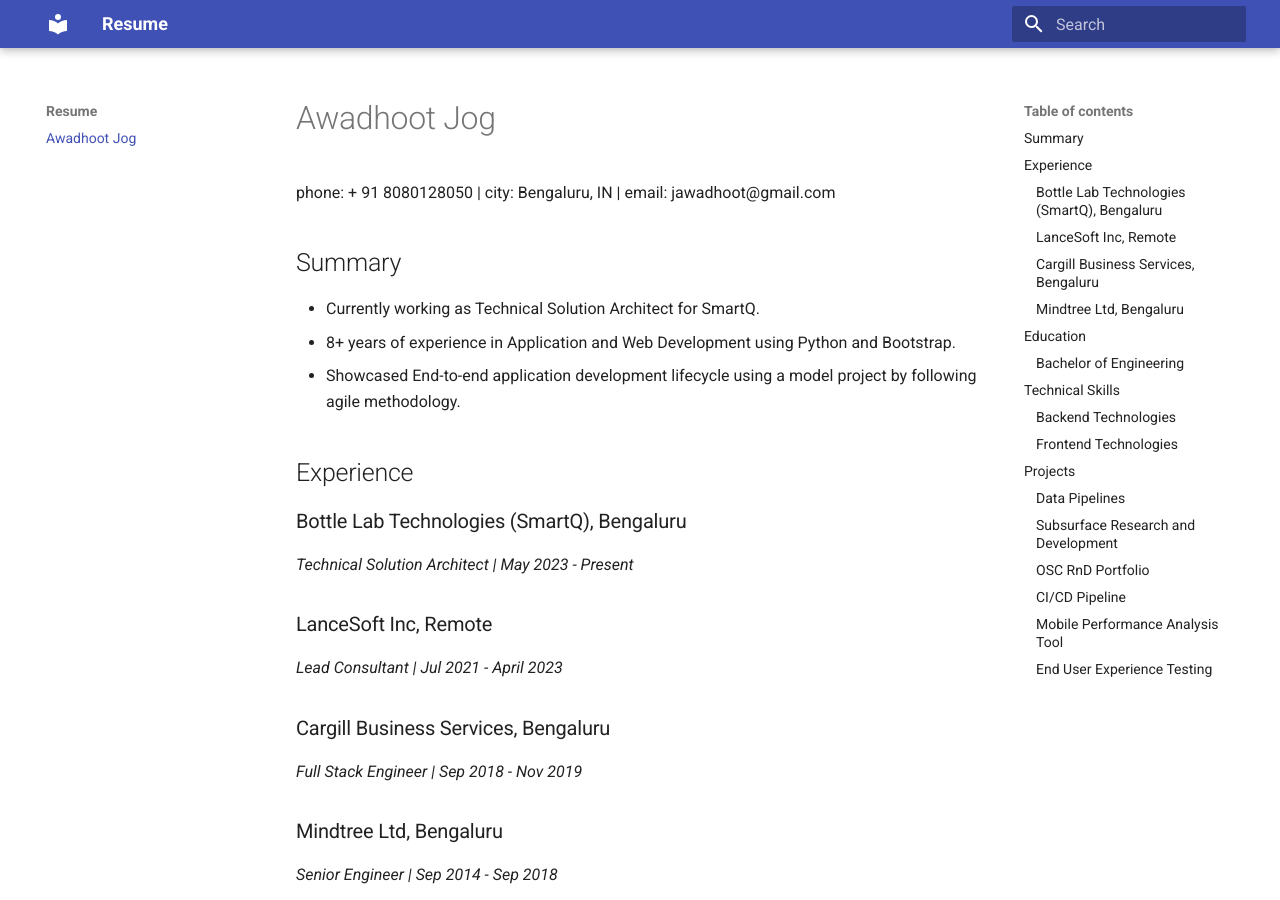
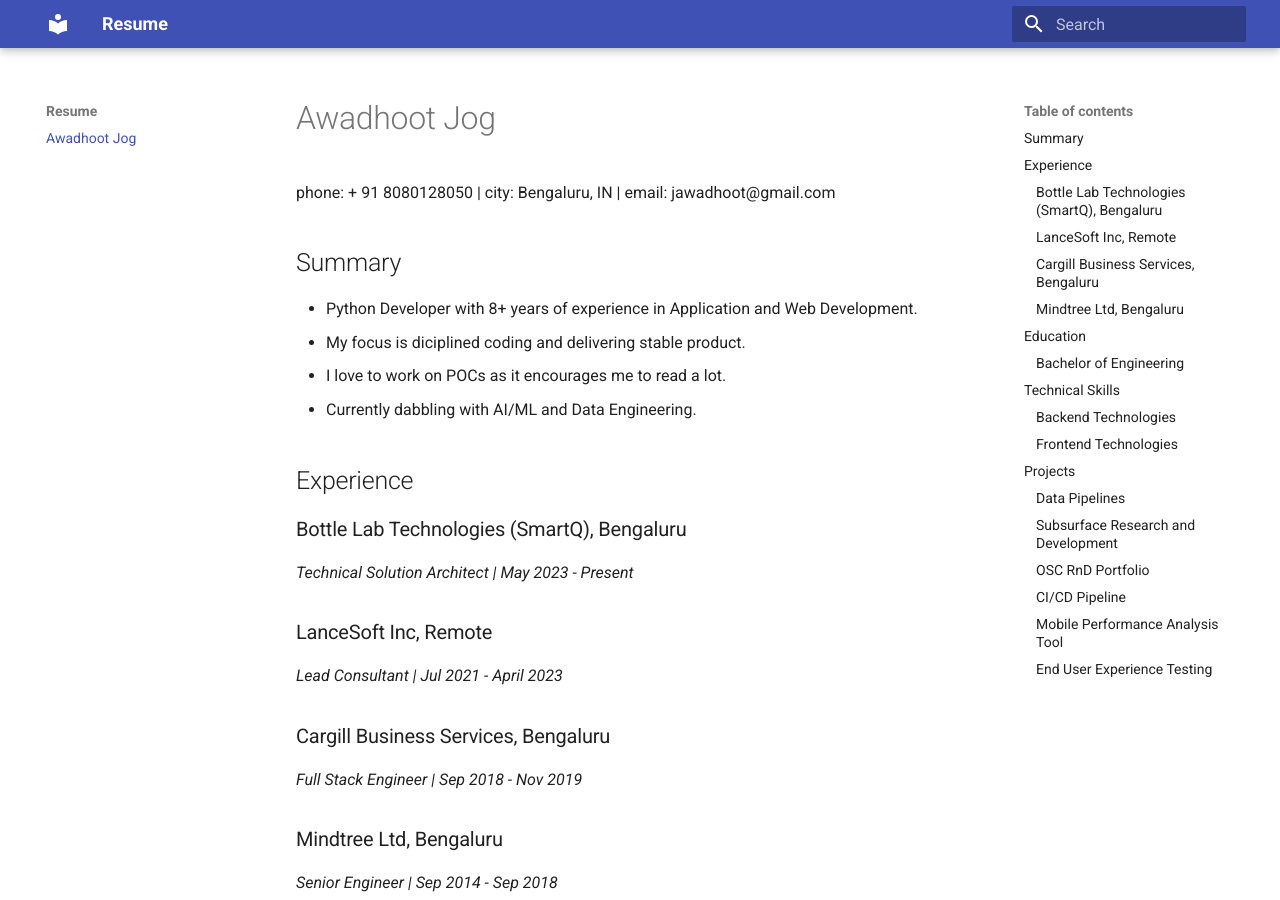
Before and after one commit to jawadhoot/resume, an MkDocs documentation site: the page built from docs/index.md, in a window 1280 px wide and 900 px high. Built offline with MkDocs 1.6.1 and Material for MkDocs 9.7.7, drawn with Linux system fonts in a browser that asks for light colours.

Commit message:
edit summary

```diff
--- a/docs/index.md
+++ b/docs/index.md
@@ -4,9 +4,10 @@
 
 ## Summary
 
-- Currently working as Technical Solution Architect for SmartQ.
-- 8+ years of experience in Application and Web Development using Python and Bootstrap.
-- Showcased End-to-end application development lifecycle using a model project by following agile methodology.
+- Python Developer with 8+ years of experience in Application and Web Development.
+- My focus is diciplined coding and delivering stable product.
+- I love to work on POCs as it encourages me to read a lot.
+- Currently dabbling with AI/ML and Data Engineering.
 
 ## Experience
 
```
